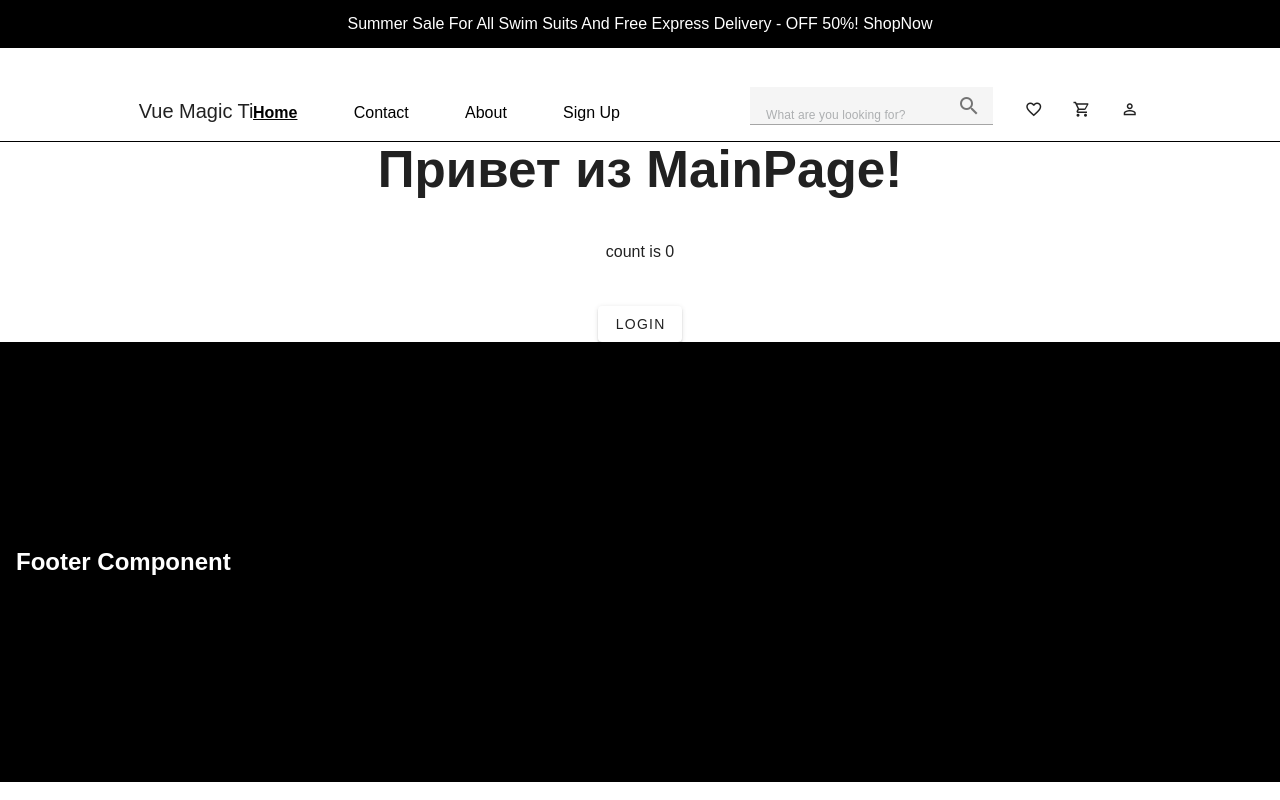
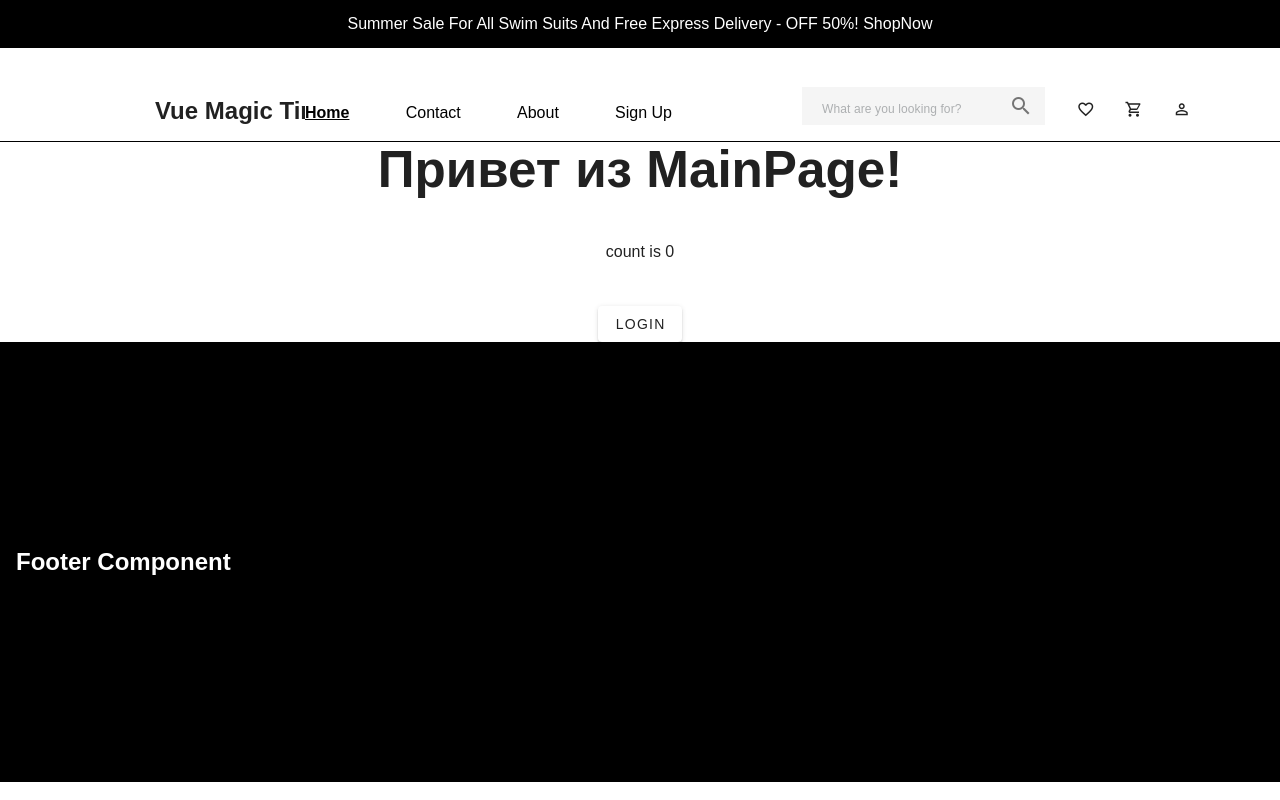
Before and after one commit to ReginaMos/e-commerce, a Vue app: page / in a window 1280 px wide. Shown: the top 800 px of the page. Built offline with nearby package versions, Linux system fonts and the light colour scheme; no server answers; what @commercetools/platform-sdk, @commercetools/ts-client would draw is missing.

Commit message:
feat: remove Search component from Header, modify styles in Search component

```diff
--- a/src/components/HeaderComponent.vue
+++ b/src/components/HeaderComponent.vue
@@ -2,6 +2,7 @@
 import MenuItem from './MenuItem.vue';
 import { RouterLink } from 'vue-router';
 import { Links, MenuLinks } from '../constants/routersLinks.ts';
+import SearchProduct from './SearchProduct.vue';
 </script>
 
 <template>
@@ -18,13 +19,7 @@ import { Links, MenuLinks } from '../constants/routersLinks.ts';
       </v-navigation-drawer>
     </div>
 
-    <div class="input-wrapper">
-      <v-text-field
-        label="What are you looking for?"
-        append-icon="mdi mdi-magnify"
-        class="search-input hidden-sm-and-down"
-      ></v-text-field>
-    </div>
+    <SearchProduct/>
 
     <div class="icon-wrapper">
       <v-btn class="icon-button">
@@ -46,8 +41,8 @@ import { Links, MenuLinks } from '../constants/routersLinks.ts';
   </v-app-bar>
 </template>
 
-<style>
-.v-toolbar__content {
+<style scoped>
+.header :deep(.v-toolbar__content) {
   background-color: white;
   padding-top: 40px;
   padding-bottom: 16px;
@@ -62,7 +57,7 @@ import { Links, MenuLinks } from '../constants/routersLinks.ts';
   max-width: 1440px;
   margin: 0 auto;
 }
-.header .v-btn--icon.v-btn--density-default {
+.header :deep(.v-btn--icon.v-btn--density-default) {
   width: 32px;
   height: 32px;
   padding: 0;
@@ -73,21 +68,15 @@ import { Links, MenuLinks } from '../constants/routersLinks.ts';
   padding: 0;
   min-width: 150px;
   max-width: 150px !important;
-  margin-inline-start: 0px !important;
   margin-right: auto;
-}
-
-.v-toolbar__content > .header.logo.v-toolbar-title {
-  margin-inline-start: 0;
-}
-.header-logo .v-toolbar-title__placeholder {
-  min-width: 150px;
-}
-.header-logo:hover a {
+  font-weight: bold;
+  font-size: 24px;
+  &:hover {
     color: #db4444;
     text-decoration: none !important;
   }
-.v-toolbar-title__placeholder {
+}
+.header  :deep(.v-toolbar-title__placeholder) {
   overflow: visible;
   text-overflow: inherit;
   white-space: nowrap;
@@ -103,19 +92,18 @@ import { Links, MenuLinks } from '../constants/routersLinks.ts';
   border-right-width: 0 !important;
   width: 367px !important;
 }
-
 .menu-wrapper-desktop .v-navigation-drawer__content {
   min-width: 367px !important;
 }
 
-.v-navigation-drawer__content::-webkit-scrollbar-track {
+.header :deep(.v-navigation-drawer__content::-webkit-scrollbar-track) {
   -webkit-box-shadow: inset 0 0 6px #5d5d5d;
   background-color: #5d5d5d;
 }
-.v-navigation-drawer__content::-webkit-scrollbar {
+.header :deep(.v-navigation-drawer__content::-webkit-scrollbar) {
   width: 0px;
 }
-.v-navigation-drawer__content::-webkit-scrollbar-thumb {
+.header :deep(.v-navigation-drawer__content::-webkit-scrollbar-thumb) {
   -webkit-box-shadow: inset 0 0 6px #424242;
   background-color: #424242;
 }
@@ -127,9 +115,6 @@ import { Links, MenuLinks } from '../constants/routersLinks.ts';
   font-size: 16px;
   gap: 48px;
 }
-li {
-  list-style: none;
-}
 .active {
   text-decoration: underline;
 }
@@ -137,57 +122,29 @@ li {
   display: flex;
   gap: 16px;
 }
-.v-btn.icon-button {
+.header :deep(.v-btn.icon-button) {
   min-width: 32px;
   max-width: 32px;
   max-height: 32px;
   padding: 0;
-}
-.v-btn.icon-button:hover {
+  border-radius: 50%;
+  &:hover {
     color: white;
-  border-radius: 50%;
     background-color: #db4444;
     transition: background-color 0.28s ease-in-out;
   }
-.v-btn.icon-button:hover > .v-btn__overlay {
-  opacity: 0;
 }
-.search-input {
-  position: relative;
+.header :deep(.search-input) {
   background-color: #f5f5f5;
   height: 38px;
   width: 243px;
-  top: 0;
-
-  margin-right: 24px;
 }
-.v-input__control {
+.header :deep(.v-input--density-default) {
+  --v-input-control-height: 38px;
+  --v-input-padding-top: 9px;
+}
+.header :deep(.v-input__control) {
   height: 38px;
-  width: 243px;
-}
-.search-input .v-field__input {
-  padding: 0;
-  margin: 0;
-  width: 243px;
-}
-.search-input .v-field__outline {
-  height: 100%;
-  width: 243px;
-  height: 38px;
-  background-color: #f5f5f5;
 }
 
-.search-input .v-label {
-  padding: 0;
-  color: #7d8184;
-  font-size: 12px;
-  font-weight: 400;
-  margin: 0;
-}
-
-.search-input .v-input__append {
-  position: absolute;
-  right: 12px;
-  top: 7px;
-}
 </style>
--- a/src/components/MenuItem.vue
+++ b/src/components/MenuItem.vue
@@ -14,6 +14,9 @@ defineProps({
 </script>
 
 <style scoped>
+li {
+  list-style: none;;
+}
 .menu-link {
   text-decoration: none;
   color: black;
--- /dev/null
+++ b/src/components/SearchProduct.vue
@@ -0,0 +1,46 @@
+<script setup lang="ts"></script>
+
+<template>
+  <div class="input-wrapper">
+      <v-text-field
+        type="input"
+        variant="plain"
+        clearable
+        label="What are you looking for?"
+        append-icon="mdi mdi-magnify"
+        class="search-input hidden-sm-and-down"
+      ></v-text-field>
+    </div>
+</template>
+
+<style scoped>
+.input-wrapper {
+  margin-right: 24px;
+  height: 38px;
+  width: 243px;
+}
+.search-input :deep(.v-field__input) {
+  height: 38px !important;
+  padding-left: 20px;
+  padding-bottom: 19px;
+  background-color: transparent;
+}
+.search-input :deep(.v-field__outline) {
+  height: 38px;
+}
+.search-input :deep(.v-label) {
+  color: #7d8184;
+  font-size: 12px;
+  font-weight: 400;
+  padding-left: 20px;
+}
+.search-input :deep(div.v-input__append) {
+  padding: 0;
+  margin: 0;
+  padding-right: 12px;
+  padding-left: 12px;
+  display: flex;
+  justify-content: center;
+  align-items: center;
+}
+</style>
--- a/src/style.css
+++ b/src/style.css
@@ -14,12 +14,8 @@
 }
 
 a {
-  font-weight: 500;
   color: inherit;
   text-decoration: inherit;
-}
-a:hover {
-  text-decoration: underline;
 }
 
 html {
```
Lines whose indentation alone changed are shown as unchanged.
